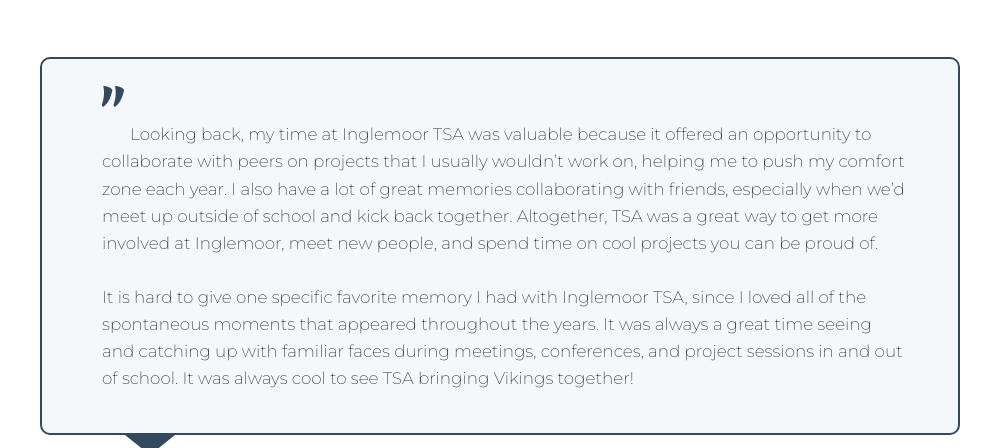
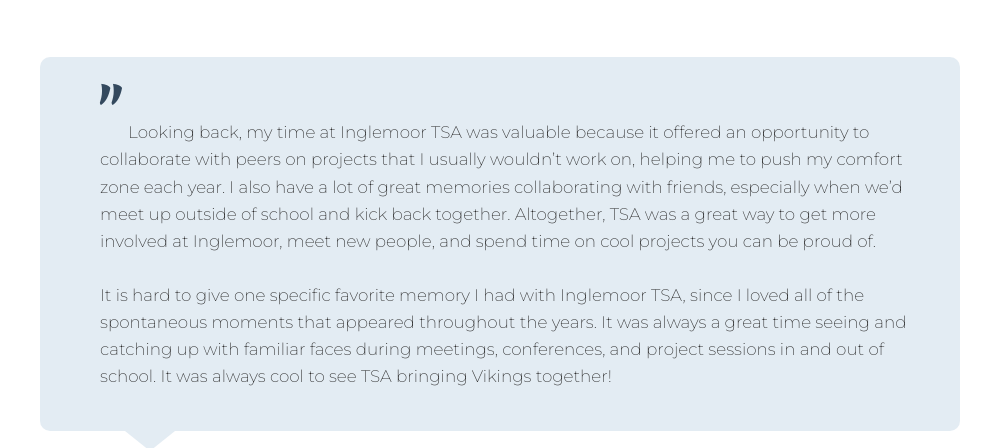
Before and after one commit to siddharth-saraf/InglemoorTSA, a plain HTML site: page index.html in a window 1280 px wide. Shown: the part 1677-2125 px from the top of the page, without its empty margins (140-1139 px from the left). Drawn offline with Linux system fonts and the light colour scheme.

Commit message:
made a change to the testimonial (removed border)

```diff
--- a/assets/css/style.css
+++ b/assets/css/style.css
@@ -19,9 +19,8 @@
 
 .testi{
 	position: relative;
-	border: solid 2px #34495e;
 	padding: 45px 50px 25px 60px;
-	background-color: rgba(72,126,176, .05);
+	background-color: rgba(72,126,176, .15);
 	border-radius: 10px;
 }
 
@@ -39,7 +38,7 @@
     height: 0;
     border-left: 25px solid transparent;
     border-right: 25px solid transparent;
-    border-top: 20px solid #34495e;
+    border-top: 20px solid rgba(72,126,176, .15);
     margin-left: 85px
 }
 
```
